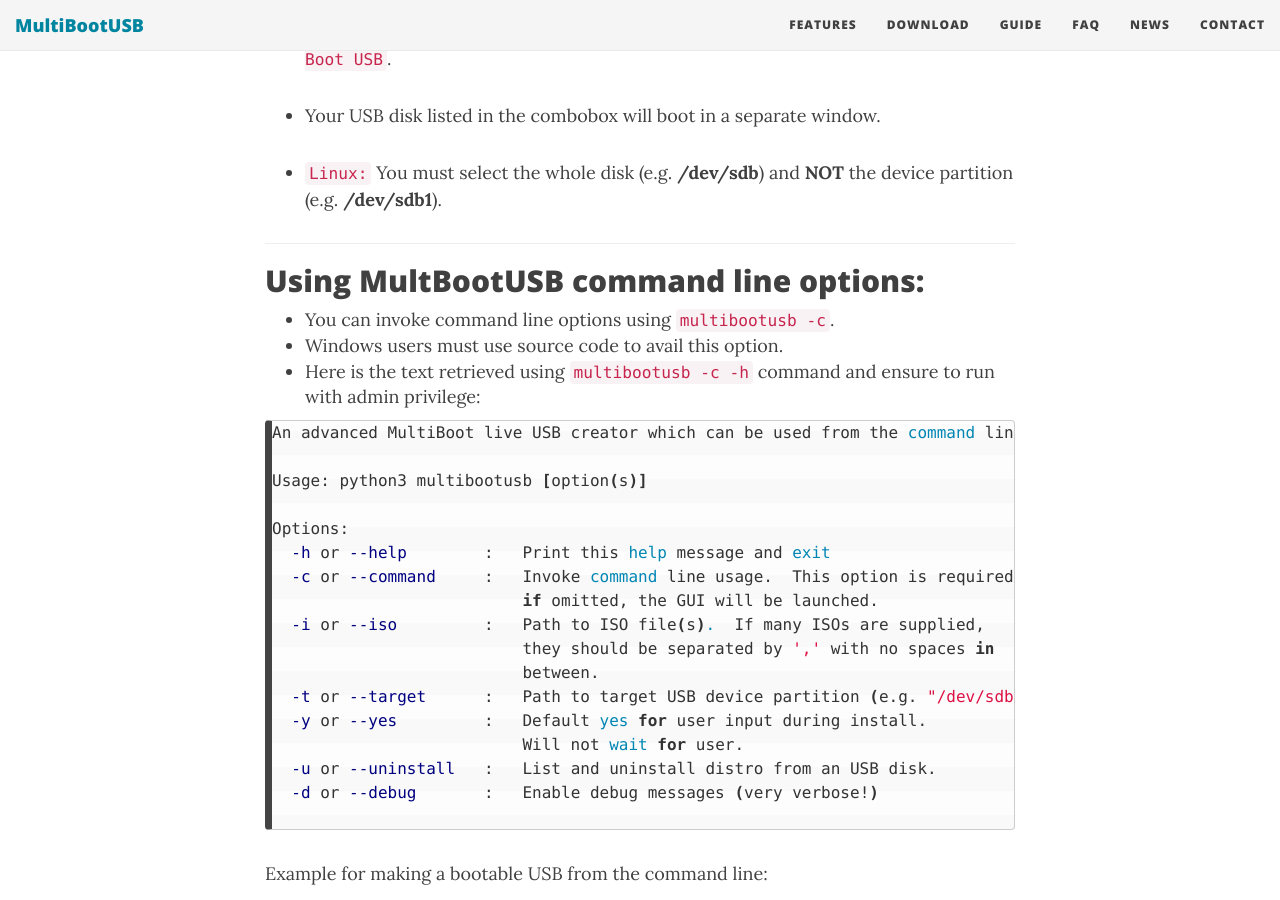
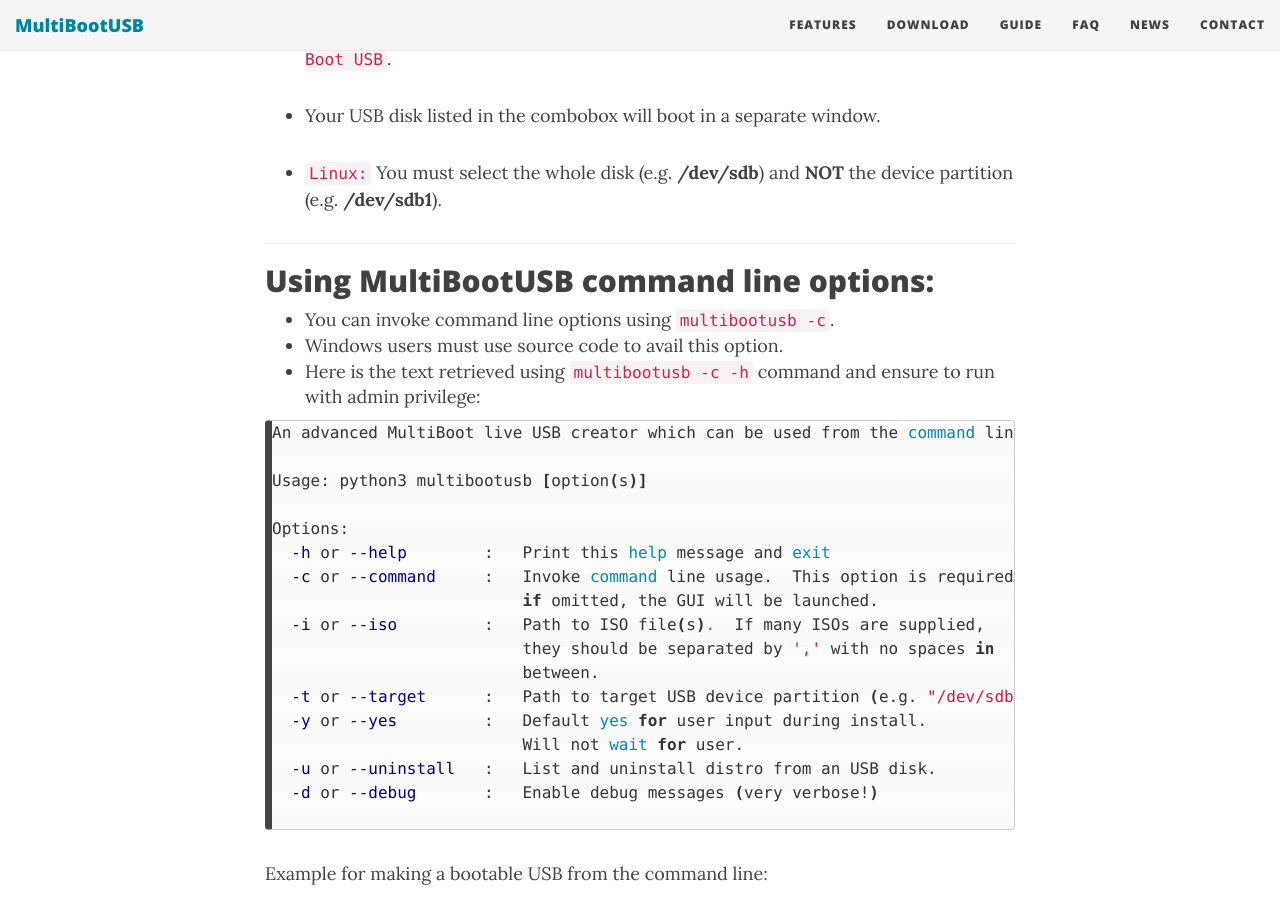
Before and after one commit to mbusb/mbusb.github.io, a Jekyll site: the page built from page_guide.md, in a window 1280 px wide and 900 px high, scrolled down 11262 px. Built offline with Jekyll 4.4.1, drawn with Linux system fonts in a browser that asks for light colours; nearby versions of some CDN libraries.

Commit message:
Fixing typo
Also fixes the corresponding table of content entry.

```diff
--- a/page_guide.md
+++ b/page_guide.md
@@ -271,7 +271,7 @@
 
 ---
 
-## Using MultBootUSB command line options:
+## Using MultiBootUSB command line options:
 
  * You can invoke command line options using `multibootusb -c`.
  * Windows users must use source code to avail this option.
```
